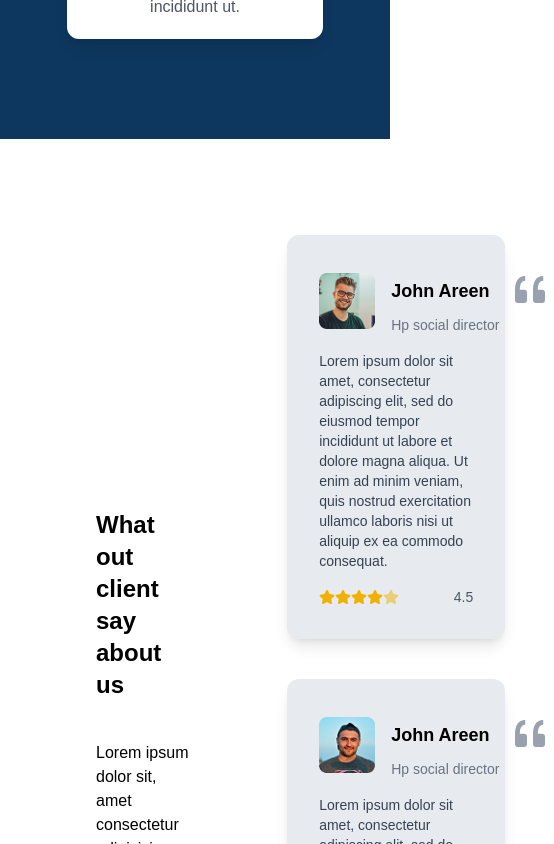
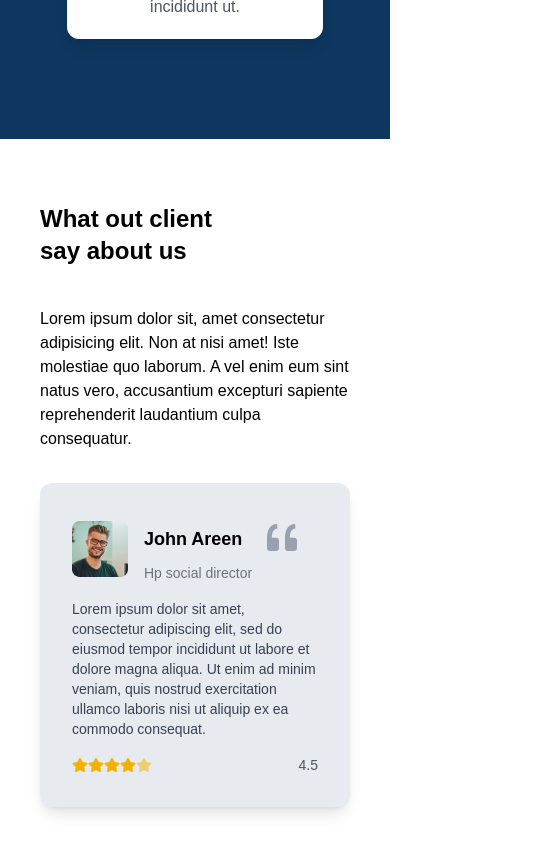
Before and after one commit to kvchi/protos, a React (Vite) app: page / in a window 390 px wide. Shown: the part 2900-3744 px from the top of the page, 554 px wide, since content can reach past the window. Built offline with nearby package versions, Linux system fonts and the light colour scheme.

Commit message:
new testimonial card change

```diff
--- a/src/components/Testimonials.jsx
+++ b/src/components/Testimonials.jsx
@@ -17,7 +17,7 @@ const Testimonial = () => {
             key={testimonial.id}
             className={`
               bg-[#E7EBEF] shadow-lg rounded-xl py-8 pl-8 pr-8
-              w-[90%] sm:w-[47%] md:w-[30%] xl:w-[25%]
+              w-[100%] sm:w-[47%] md:w-[50%] lg:w-[29%] xl:w-[45%]
               transition hover:scale-[1.02] hover:shadow-xl
               ${translateYClasses[index]}
             `}
--- a/src/pages/Home.jsx
+++ b/src/pages/Home.jsx
@@ -66,10 +66,10 @@ export default function Home() {
         ))}
       </div>
       </section>
-      <section className="bg-white w-full py-16 flex items-center">
-        <div className="px-24">
+      <section className="bg-white w-full px-10 py-16 flex lg:flex-row flex-col items-center">
+        <div className="lg:px-24">
           <h3 className="pb-10 font-semibold text-2xl">What out client <span className="block">say about us</span></h3>
-          <p>Lorem ipsum dolor sit, amet consectetur adipisicing elit. Non at nisi amet! Iste molestiae quo laborum. A vel enim eum sint natus vero, accusantium excepturi sapiente reprehenderit laudantium culpa consequatur.</p>
+          <p className="w-full"> Lorem ipsum dolor sit, amet consectetur adipisicing elit. Non at nisi amet! Iste molestiae quo laborum. A vel enim eum sint natus vero, accusantium excepturi sapiente reprehenderit laudantium culpa consequatur.</p>
         </div>
         <div>
           <Testimonials />
```
